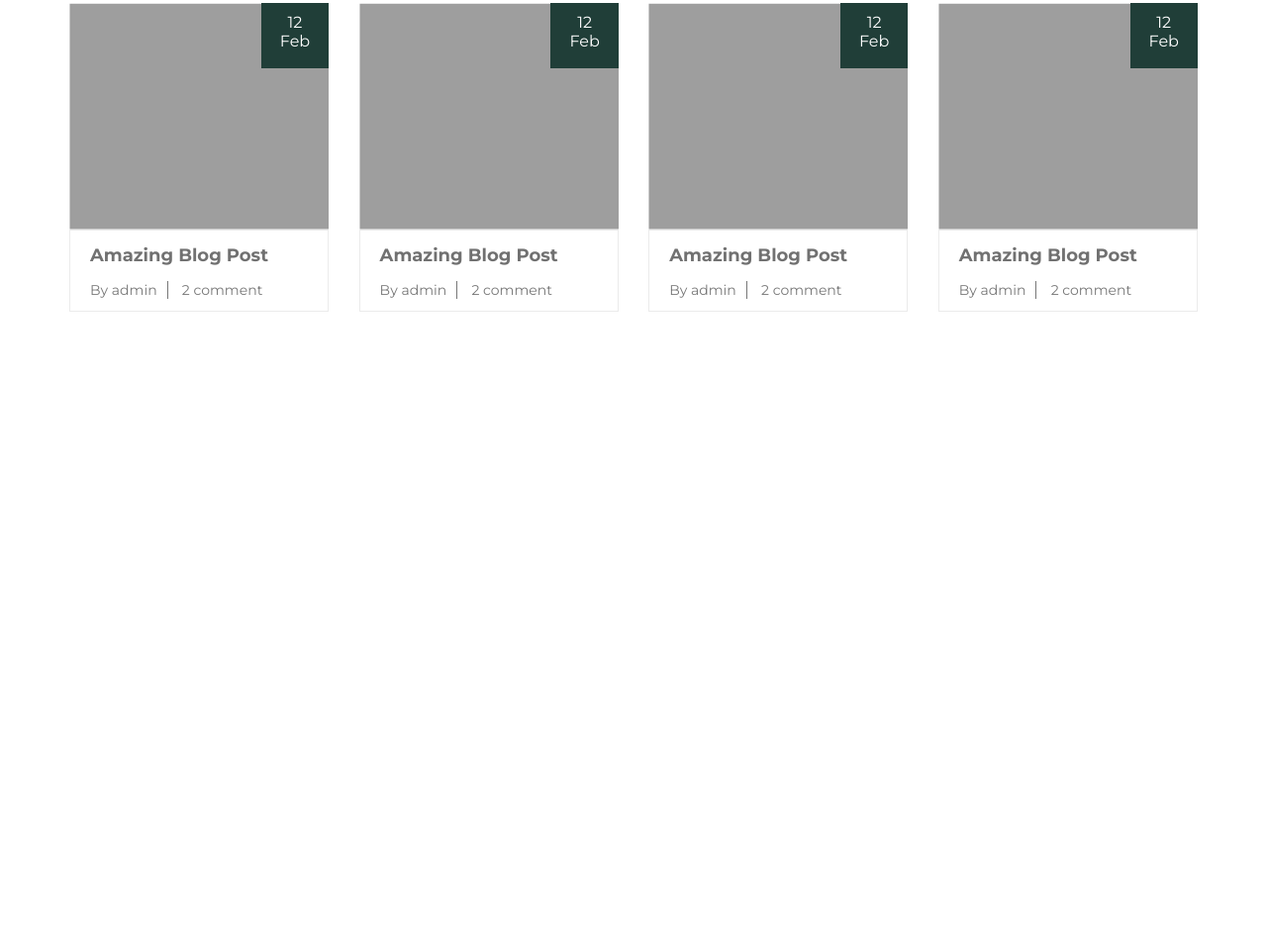
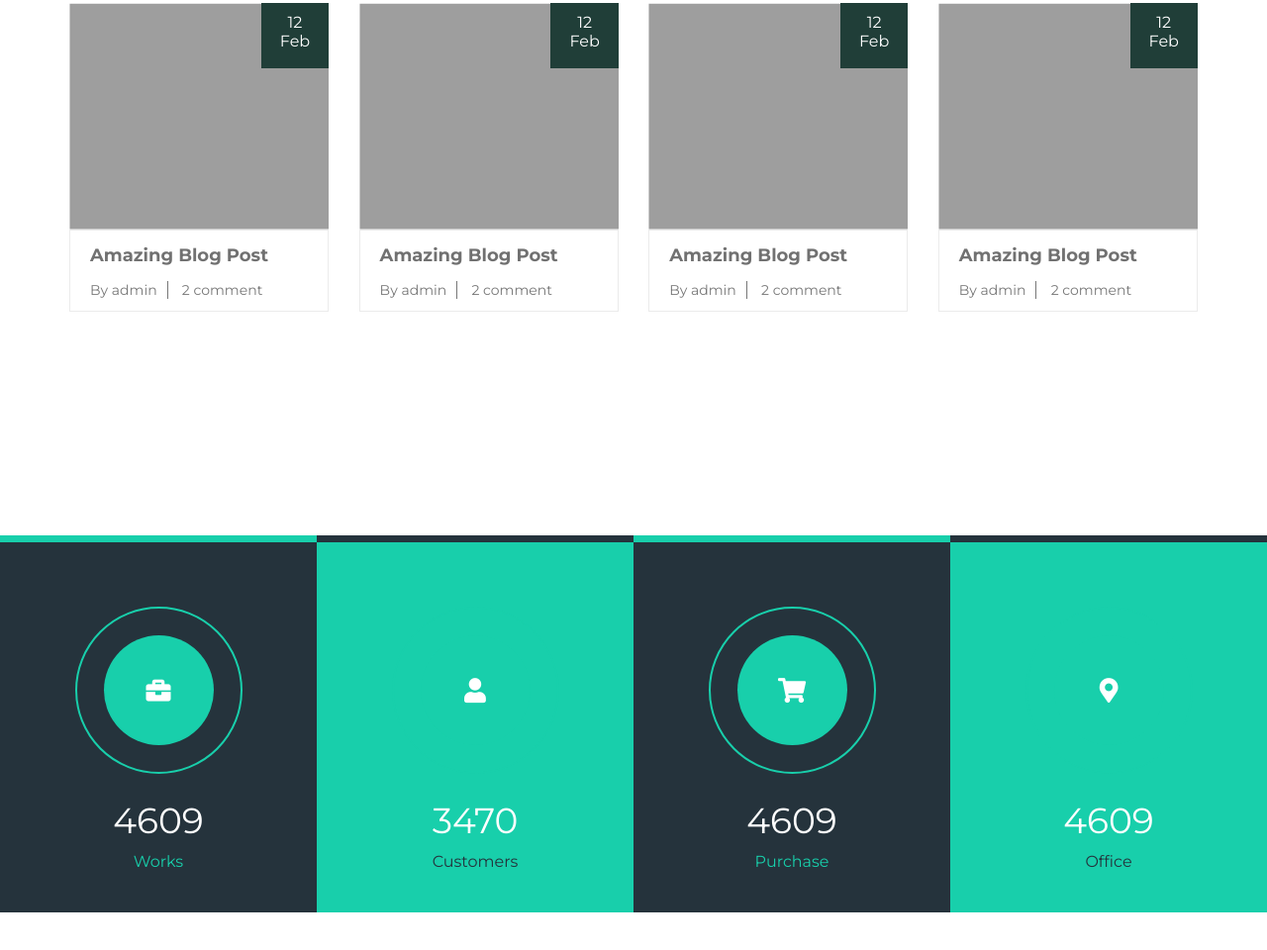
Before and after one commit to kuharenko-olya/Ham, a website: page public/index.html in a window 1280 px wide. Shown: the part 5636-6596 px from the top of the page at 99% size. Before the commit the page ends 6077 px from the top, so only its background shows below. Drawn offline with Linux system fonts and the light colour scheme.

Commit message:
добавила секцию statistics

```diff
--- a/public/index.html
+++ b/public/index.html
@@ -552,17 +552,42 @@
 
 
     <section class="statistics">
+        <div class="grid">
+            <div class="item">
+                <div class="info">
+                    <div class="icon"><i class="fas fa-briefcase"></i></div>
+                    <div class="statistica">4609</div>
+                    <div class="desc">Works</div>
+                </div>
+            </div>
 
-    </section>
+            <div class="item">
+                <div class="info">
+                    <div class="icon"><i class="fas fa-user"></i></div>
+                    <div class="statistica">3470</div>
+                    <div class="desc">Customers</div>
+                </div>
+            </div>
+
+            <div class="item">
+                <div class="info">
+                    <div class="icon"><i class="fas fa-shopping-cart"></i></div>
+                    <div class="statistica">4609</div>
+                    <div class="desc">Purchase</div>
+                </div>
+            </div>
+
+            <div class="item">
+                <div class="info">
+                    <div class="icon"><i class="fas fa-map-marker-alt"></i></div>
+                    <div class="statistica">4609</div>
+                    <div class="desc">Office</div>
+                </div>
+            </div>
 
 
-
-
-
-
-
-
-
+        </div>
+    </section>
 
 </body>
 
--- a/sass/_header.scss
+++ b/sass/_header.scss
@@ -69,7 +69,7 @@ header {
                 margin-bottom: 30px;
             }
 
-            h2:after{
+            h2:after {
                 display: none;
             }
 
@@ -154,8 +154,7 @@ header {
 
     .element {
         background-color: #1c2a33;
-            height: 374px;
-            width: 480px;
+        @include blocks;
         display: flex;
         flex-direction: column;
         justify-content: center;
@@ -182,20 +181,20 @@ header {
         background-color: $primary-color;
     }
 
-        .element:nth-child(1){
+    .element:nth-child(1) {
         order: 1;
     }
 
 
-        .element:nth-child(2){
+    .element:nth-child(2) {
         order: 2;
     }
 
-         .element:nth-child(3){
+    .element:nth-child(3) {
         order: 3;
     }
 
-         .element:nth-child(4){
+    .element:nth-child(4) {
         order: 4;
     }
 
--- a/sass/_mixins.scss
+++ b/sass/_mixins.scss
@@ -49,3 +49,8 @@
     display: flex;
     flex-direction: column;
 }
+
+@mixin blocks {
+    width: 25%;
+    height: 374px;
+}
--- a/sass/_statistics.scss
+++ b/sass/_statistics.scss
@@ -0,0 +1,83 @@
+.statistics {
+    padding: 100px 0px;
+
+    .grid {
+        @include row;
+
+        .item {
+            @include column;
+            @include blocks;
+
+            .info {
+                @include column;
+                justify-content: center;
+                text-align: center;
+
+
+                .statistica {
+                    font-size: 36px;
+                    font-weight: 400;
+                    text-transform: uppercase;
+                    color: $second-color;
+                    margin-bottom: 10px;
+                }
+
+                .icon {
+                    color: $second-color;
+                    font-size: 25px;
+                    height: 165px;
+                    border-radius: 93px;
+                    width: 165px;
+                    margin: 0 auto;
+                    margin-bottom: 25px;
+                    margin-top: 65px;
+                    display: flex;
+                    justify-content: center;
+                    align-items: center;
+
+                    i {
+                        width: 111px;
+                        height: 111px;
+                        background: $primary-color;
+                        border-radius: 65px;
+                        display: flex;
+                        align-items: center;
+                        justify-content: center;
+
+
+                    }
+
+
+
+                }
+
+
+
+            }
+
+
+        }
+
+        .item:nth-child(odd) {
+            background-color: $sixth-color;
+            border-top: 7px solid $primary-color;
+            color: $primary-color;
+        }
+
+        .item:nth-child(even) {
+            background-color: $primary-color;
+            border-top: 7px solid $sixth-color;
+            color: $sixth-color;
+        }
+
+        .icon:nth-child(odd) {
+            border: 2px solid #18cfab;
+        }
+
+
+
+    }
+
+
+
+}
--- a/sass/_variables.scss
+++ b/sass/_variables.scss
@@ -4,3 +4,4 @@ $second-color:#fff;
 $third-color:#00cbf6;
 $fourth-color:#717171;
 $fifth-color:#777777;
+$sixth-color:#25333c;
```
Also changed, not shown: public/css/main.css. Lines whose indentation alone changed are shown as unchanged.
